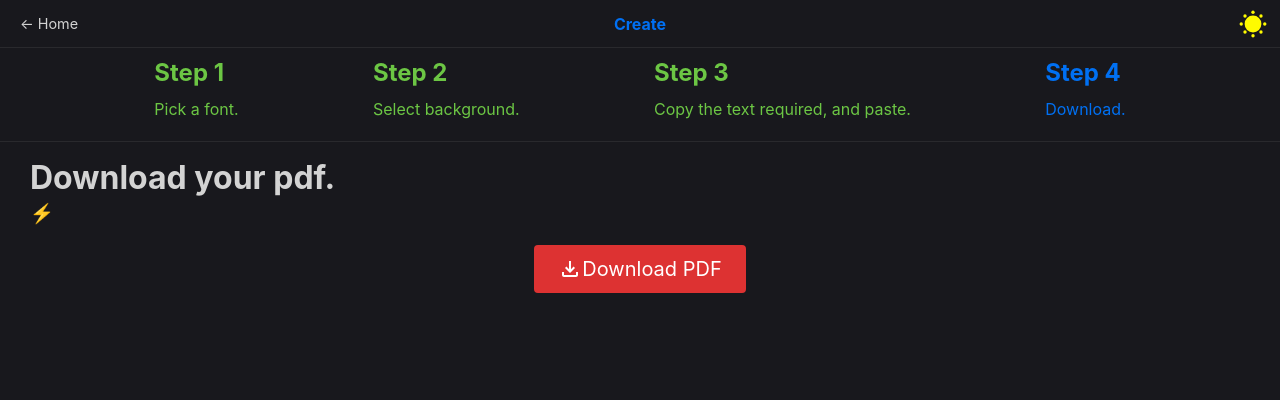
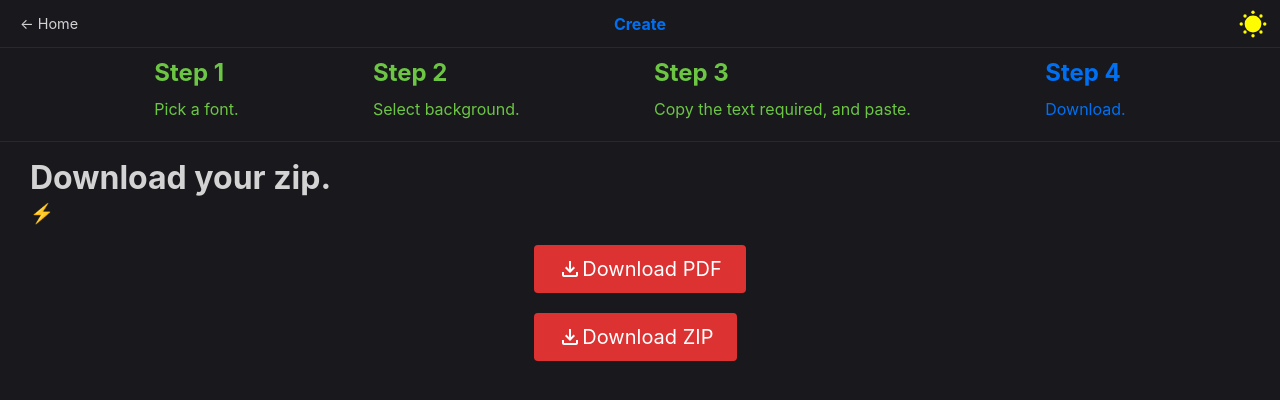
Before and after one commit to ninjaasmoke/afont, a Next.js app: page /new/step-4 in a window 1280 px wide. Shown: the top 400 px of the page. Built offline with nearby package versions, Linux system fonts and the light colour scheme.

Commit message:
making pdf and zip works

```diff
--- a/pages/new/step-3.js
+++ b/pages/new/step-3.js
@@ -138,13 +138,13 @@ export default function Step3() {
             var allP = []
             for (let i = 0; i < pages.length; i++) {
                 // const input = document.getElementsByClassName('thisIsAPage')[0];
-                setProgress(i / pages.length * 100)
+                setProgress((i + 1) / pages.length * 100)
                 let input = document.getElementById(i);
-                console.log(input.className, input.id)
                 let dataUrl;
                 try {
-                    dataUrl = await toPng(input, { pixelRatio: 2 });
+                    dataUrl = await toPng(input, { pixelRatio: 1 });
                     if (dataUrl) {
+                        console.log(dataUrl)
                         allP.push(dataUrl)
                     }
                 } catch (error) {
--- a/pages/new/step-4.js
+++ b/pages/new/step-4.js
@@ -2,45 +2,58 @@ import Head from 'next/head'
 // import { useRouter } from 'next/router'
 import Nav from '../../components/nav'
 import InstrStep from '../../components/instrstep'
-// import Loading from '../../components/loading'
+import Loading from '../../components/loading'
 import utils from '../../styles/utils.module.css'
 import stepStyle from '../../styles/step-4.module.css'
 import { useAppContext } from '../../context/AppContext'
 import { jsPDF } from 'jspdf'
 import { useEffect, useState } from 'react'
-// import JSZip from 'jszip'
+import JSZip from 'jszip'
 
-// import { saveAs } from 'file-saver'
+import { saveAs } from 'file-saver'
 
 export default function Step4() {
 
     // const router = useRouter();
     const { allPages } = useAppContext()
     const doc = new jsPDF();
-    // const zip = new JSZip();
+    const zip = new JSZip();
 
-    // const [progress, setProgress] = useState(0)
+    const [progress, setProgress] = useState(0)
 
     const generatePDF = () => {
         for (let i = 0; i < allPages.length; i++) {
-            doc.addImage(allPages[i], 'PNG', 0, 0, 210, 297, 'MEDIUM', 'MEDIUM')
+            const element = allPages[i].substring(22);
+            doc.addImage(element, 'PNG', 0, 0, 210, 297)
             doc.addPage()
         }
     }
 
+    const generateZIP = () => {
+        var img = zip.folder("Pages");
+        for (let i = 0; i < allPages.length; i++) {
+            const element = allPages[i].substring(22);
+            setProgress(((i + 1) / allPages.length) * 100)
+            img.file(i.toString() + '.png', element, { base64: true });
+        }
+    }
+
+    const downoadZIP = () => {
+        zip.generateAsync({ type: "blob" })
+            .then(function (content) {
+                // Force down of the Zip file
+                saveAs(content, "download.zip");
+            });
+    }
+
     useEffect(() => {
-        for (let i = 0; i < allPages.length; i++) {
-            doc.addImage(allPages[i], 'PNG', 0, 0, 210, 297, 'MEDIUM', 'MEDIUM')
-            doc.addPage()
-        }
+        generateZIP()
     }, [])
 
     return (
         <div className={utils.container}>
             <Head>
                 <title>Assignmentium | Create</title>
-                <link rel="preconnect" href="https://fonts.gstatic.com" />
-                {/* <script src="https://unpkg.com/jspdf@latest/dist/jspdf.umd.min.js"></script> */}
             </Head>
 
 
@@ -49,20 +62,22 @@ export default function Step4() {
             <InstrStep steps={4} />
 
             <div className={utils.h1}>
-                <div><h1>Download your pdf.</h1> <span title="Selected font" >⚡</span> </div>
+                <div><h1>Download your zip.</h1> <span title="Selected font" >⚡</span> </div>
             </div>
-            <div className={stepStyle.buttons}>
-                <button onClick={() => { doc.save('ex.pdf') }} className={stepStyle.download} ><img src="/images/download.svg" />{' '} Download PDF</button>
+            {
+                progress == 100 || progress == 0
+
+                    ? <div className={stepStyle.buttons}>
+                        <button onClick={() => { generatePDF(); doc.save('ex.pdf') }} className={stepStyle.download} ><img src="/images/download.svg" />{' '} Download PDF</button>
 
 
-                {/* <button onClick={() => {
-                            zip.generateAsync({ type: 'blob' }).then((c) => {
-                                saveAs(c, 'ex.zip')
-                            })
-                        }} className={stepStyle.download} ><img src="/images/download.svg" />{' '} Download ZIP</button> */}
+                        <button onClick={() => downoadZIP()} className={stepStyle.download} ><img src="/images/download.svg" />{' '} Download ZIP</button>
 
 
-            </div>
+                    </div>
+
+                    : <Loading radius={60} stroke={4} progress={progress} />
+            }
         </div>
     )
 }
```
